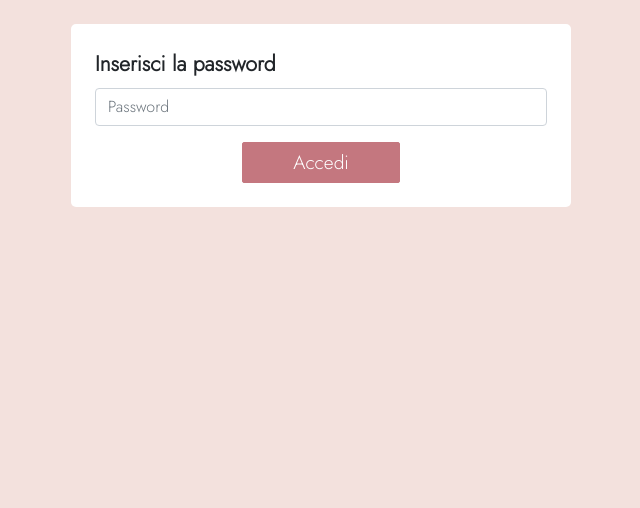
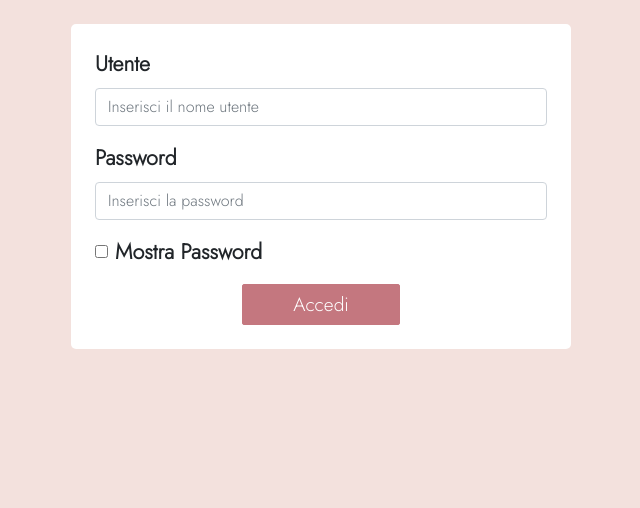
Before and after one commit to soniarizzodev/RemoteAnniversary, a Flask app: page /login_page in a window 1280 px wide. Shown: the part 100-608 px from the top of the page, without its empty margins (319-959 px from the left). Run offline with Flask 3, Linux system fonts and the light colour scheme; some libraries are stand-ins or nearby versions.

Commit message:
- Users with different levels of visibility - Hide flagged entries for users with limited visibility - Show password toggle

```diff
--- a/webapp/User.py
+++ b/webapp/User.py
@@ -6,7 +6,8 @@ class User():
         password    User Password
         role        User role, define access privileges.
                     1- Admin privileges
-                    2- Viewing privileges
+                    2- Full Viewing privileges
+                    3- Limited Viewing privileges
 
     """
 
--- a/webapp/api/delete_book_entry.py
+++ b/webapp/api/delete_book_entry.py
@@ -1,7 +1,5 @@
 import json
 import os
-import random
-import string
 
 from webapp.api.Response import Response
 
--- a/webapp/routes.py
+++ b/webapp/routes.py
@@ -88,7 +88,7 @@ def login():
 @login_required
 def book():
     """Returns the book content."""
-    return get_book()
+    return get_book(current_user)
 
 
 @app.route('/updatebookentry', methods=['GET', 'POST'])
--- a/webapp/static/content/site.css
+++ b/webapp/static/content/site.css
@@ -198,6 +198,16 @@ h5{
     font-weight:bold;
 }
 
+.form-check{
+    display:flex;
+    flex-direction:row;
+    align-items:center;
+}
+
+.form-check-input{
+    margin-top:0;
+}
+
 .btn{
     padding:5px 50px;
     font-size:1.2rem;
--- a/webapp/templates/login.html
+++ b/webapp/templates/login.html
@@ -12,11 +12,26 @@
                         Accesso fallito
                     </div>
                     {% endif %}
-                    <input type="hidden" id="username" name="username" value="guest">
                     <div class="form-group">
-                        <label for="password">Inserisci la password</label>
-                        <input id="password" type="password" name="password" class="form-control" placeholder="Password">
+                        <label for="username">Utente</label>
+                        <input id="username" name="username" class="form-control" placeholder="Inserisci il nome utente">
                     </div>
+
+                    <div class="form-group">
+                        <label for="password">Password</label>
+                        <input id="password" type="password" name="password" class="form-control" placeholder="Inserisci la password">
+                    </div>
+
+                    <div class="form-group">
+                        <div class="form-check">
+                            <input class="form-check-input" type="checkbox" id="showPass" onclick="showPassword()">
+                            <label class="form-check-label" for="showPass">
+                                Mostra Password
+                            </label>
+                        </div>
+                    </div>
+
+
                     <div class="text-center">
                         <button type="submit" class="btn btn-primary">Accedi</button>
                     </div>
@@ -28,3 +43,19 @@
 </section>
 
 {% endblock %}
+
+{% block scripts %}
+{{super()}}
+
+<script type="text/javascript">
+    function showPassword() {
+        let passwordInput = document.querySelector("#password");
+        if (passwordInput.type === "password") {
+            passwordInput.type = "text";
+        } else {
+            passwordInput.type = "password";
+        }
+    }
+</script>
+
+{% endblock %}
```
Also changed, not shown: webapp/api/get_book.py (+6 -1 lines).
